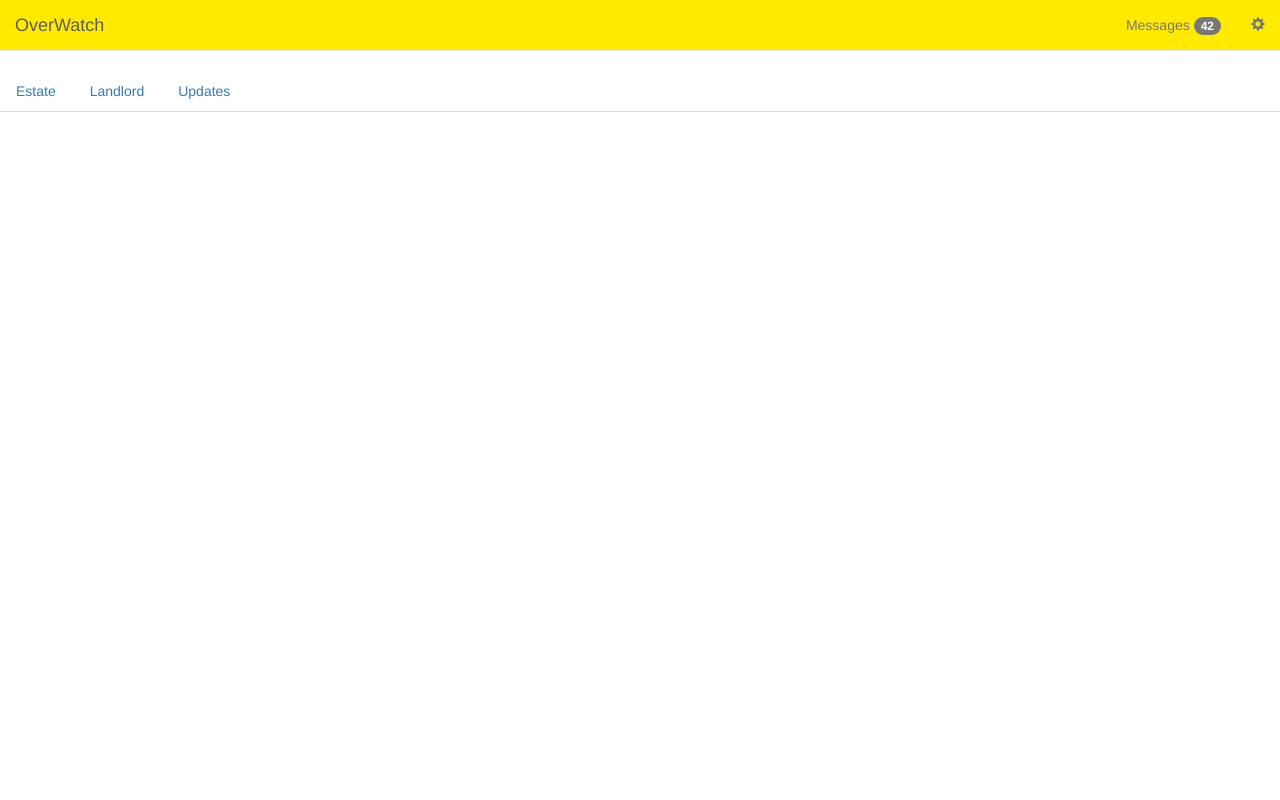
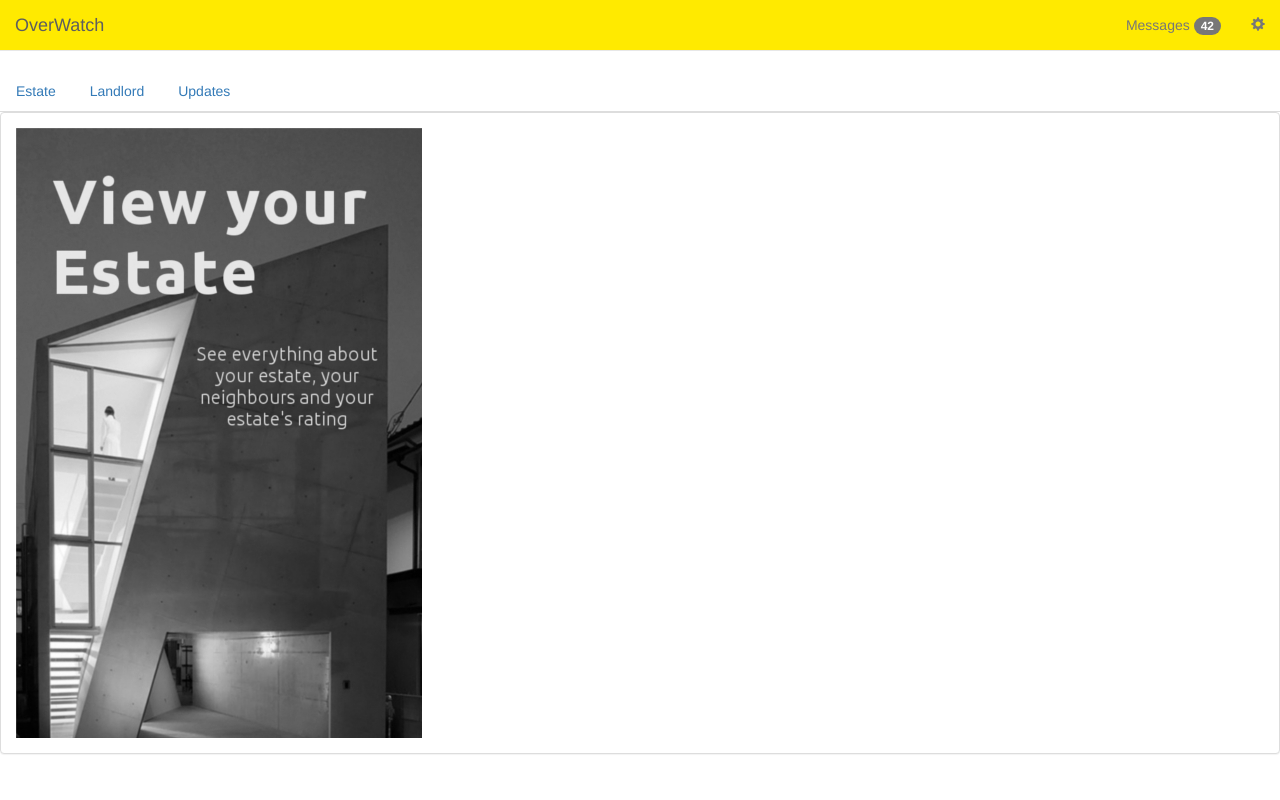
Before and after one commit to briankiragu/overwatch, a PHP site: page /dashboard_tn.php in a window 1280 px wide. Run offline with PHP 8.4, Linux system fonts and the light colour scheme; the visitor is signed in with stand-in values (Sample User, id 1).

Commit message:
Commiting changes

```diff
--- a/dashboard_tn.php
+++ b/dashboard_tn.php
@@ -120,6 +120,30 @@
   <li><a href="#updates" data-toggle="tab">Updates</a></li>
 </ul>
 
+<div class="tab-content">
+  <div class="tab-pane active" id="estate">
+    <div class="panel panel-default">
+      <div class="panel-body tag-body">
+        <a href="templates/tenant/myestate.php"><img src="img/tags/estates/14_d.png" alt="Estate" class="img-responsive" /></a>
+      </div>
+    </div>
+  </div>
+  <div class="tab-pane" id="landlord">
+    <div class="panel panel-default">
+      <div class="panel-body tag-body">
+        <a href="templates/tenant/mylandord.php"><img src="img/tags/landlords/landlord4_b.png" alt="Landlord" class="img-responsive" /></a>
+      </div>
+    </div>
+  </div>
+  <div class="tab-pane" id="updates">
+    <div class="panel panel-default">
+      <div class="panel-body tag-body">
+        <a href="#updates"><img src="img/tags/updates/3_d.png" alt="Updates" class="img-responsive" /></a>
+      </div>
+    </div>
+  </div>
+</div>
+
 <!-- jQuery (necessary for Bootstrap's JavaScript plugins) -->
 <!--    <script src="https://ajax.googleapis.com/ajax/libs/jquery/1.11.3/jquery.min.js"></script>-->
 <script src="js/jquery.js"></script>
```
